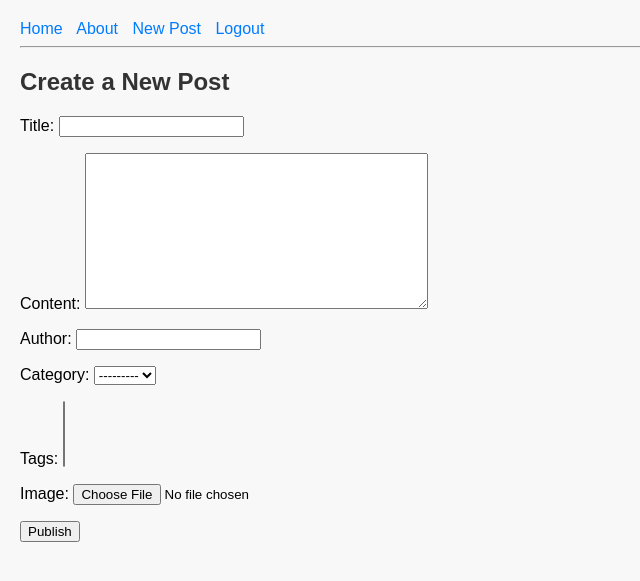
After one commit to ssngangasimon/django-blog, a Django app: page /blog/new/ in a window 1280 px wide. The commit adds this page. Shown: the top 581 px of the page, without its empty margins (0-640 px from the left). Run offline with Django 5.2, Linux system fonts and the light colour scheme; the visitor is signed in with stand-in values (Sample User, id 1); data that the repository does not hold is empty.

Commit message:
add post create, edit, delete views and templates

```diff
--- /dev/null
+++ b/blog/forms.py
@@ -0,0 +1,7 @@
+from django import forms
+from .models import Post
+
+class PostForm(forms.ModelForm):
+    class Meta:
+        model = Post
+        fields = ['title', 'content', 'author', 'category', 'tags', 'image']
--- a/blog/models.py
+++ b/blog/models.py
@@ -22,6 +22,7 @@ class Post(models.Model):
     created_at = models.DateTimeField(auto_now_add=True)
     category = models.ForeignKey(Category, on_delete=models.CASCADE)
     tags = models.ManyToManyField(Tag)
+    image = models.ImageField(upload_to='post/images', blank=True, null=True)
 
     def __str__(self):
         return self.title
--- a/blog/templates/blog/base.html
+++ b/blog/templates/blog/base.html
@@ -10,6 +10,13 @@
     <nav>
         <a href="{% url 'home' %}">Home</a>
         <a href="{% url 'about' %}">About</a>
+
+        {% if user.is_authenticated %}
+        <a href="{% url 'create_post' %}">New Post</a>
+        <a href="{% url 'logout' %}">Logout</a>
+        {% else %}
+            <a href="{% url 'login' %}">Login</a>
+        {% endif %}
     </nav>
 
     <hr>
--- /dev/null
+++ b/blog/templates/blog/new_post.html
@@ -0,0 +1,13 @@
+{% extends 'blog/base.html' %}
+
+{% block title %}New Post{% endblock %}
+
+{% block content %}
+<h2>Create a New Post</h2>
+
+<form method="POST" enctype="multipart/form-data">
+    {% csrf_token %}
+    {{ form.as_p }}
+    <button type="submit">Publish</button>
+</form>
+{% endblock %}
--- a/blog/templates/blog/post_detail.html
+++ b/blog/templates/blog/post_detail.html
@@ -10,5 +10,10 @@
     {% endfor %}
 </p>
 <p>{{ post.content }}</p>
+{% if user.is_authenticated %}
+    <a href="{% url 'edit_post' post.id %}">Edit</a> |
+    <a href="{% url 'delete_post' post.id %}">Delete</a>
+{% endif %}
+
 <p><small>Posted on: {{ post.created_at }}</small></p>
 {% endblock %}
--- a/blog/urls.py
+++ b/blog/urls.py
@@ -2,7 +2,11 @@ from django.urls import path
 from . import views
 
 urlpatterns = [
-    path('', views.home, name="home"),
-    path('about', views.about, name='about'),
+    path('', views.home, name='home'),
+    path('about/', views.about, name='about'),
+    path('new/', views.create_post, name='create_post'),
     path('<int:id>/', views.post_detail, name='post_detail'),
+    path('<int:id>/edit/', views.edit_post, name='edit_post'),
+    path('<int:id>/delete/', views.delete_post, name='delete_post'),
+
 ]
--- a/blog/views.py
+++ b/blog/views.py
@@ -1,5 +1,7 @@
+from django.contrib.auth.decorators import login_required
 from django.shortcuts import render, get_object_or_404
 from .models import Post
+from .forms import PostForm
 
 # Home page – list all posts
 def home(request):
@@ -13,3 +15,40 @@ def about(request):
 def post_detail(request, id):
     post = get_object_or_404(Post, id=id)
     return render(request, 'blog/post_detail.html', {'post': post})
+
+@login_required
+def create_post(request):
+    if request.method == 'POST':
+        form = PostForm(request.POST, request.FILES)
+        if form.is_valid():
+            form.save()
+            return redirect('home')
+
+    else:
+        form = PostForm()
+
+    return render(request, 'blog/new_post.html', {'form':form})
+
+@login_required
+def edit_post(request, id):
+    post = get_object_or_404(Post, id=id)
+
+    if request.method == 'POST':
+        form = PostForm(request.POST, request.FILES, instance=post)
+        if form.is_valid():
+            form.save()
+            return redirect('post_detail', id=post.id)
+    else:
+        form = PostForm(instance=post)
+
+    return render(request, 'blog/edit_post.html', {'form': form})
+
+@login_required
+def delete_post(request, id):
+    post = get_object_or_404(Post, id=id)
+
+    if request.method == 'POST':
+        post.delete()
+        return redirect('home')
+
+    return render(request, 'blog/delete_post.html', {'post': post})
--- a/myblog/settings.py
+++ b/myblog/settings.py
@@ -39,6 +39,9 @@ INSTALLED_APPS = [
     'django.contrib.staticfiles',
     'blog',
 ]
+
+LOGIN_URL = '/login/'
+
 
 MIDDLEWARE = [
     'django.middleware.security.SecurityMiddleware',
--- a/myblog/urls.py
+++ b/myblog/urls.py
@@ -1,23 +1,12 @@
-"""
-URL configuration for myblog project.
-
-The `urlpatterns` list routes URLs to views. For more information please see:
-    https://docs.djangoproject.com/en/5.2/topics/http/urls/
-Examples:
-Function views
-    1. Add an import:  from my_app import views
-    2. Add a URL to urlpatterns:  path('', views.home, name='home')
-Class-based views
-    1. Add an import:  from other_app.views import Home
-    2. Add a URL to urlpatterns:  path('', Home.as_view(), name='home')
-Including another URLconf
-    1. Import the include() function: from django.urls import include, path
-    2. Add a URL to urlpatterns:  path('blog/', include('blog.urls'))
-"""
 from django.contrib import admin
 from django.urls import path, include
+from django.contrib.auth import views as auth_views
+from django.shortcuts import redirect
 
 urlpatterns = [
+    path('', lambda request: redirect('home'), name='root'),  # redirects to /blog/
     path('admin/', admin.site.urls),
-    path('blog/', include('blog.urls')),
+    path('blog/', include('blog.urls')),  # Blog routes
+    path('login/', auth_views.LoginView.as_view(), name='login'),
+    path('logout/', auth_views.LogoutView.as_view(next_page='home'), name='logout'),
 ]
```
Also changed, not shown: blog/templates/blog/delete_post.html (added, +9 -0 lines), blog/templates/blog/edit_post.html (added, +9 -0 lines), blog/templates/registration/login.html (added, +12 -0 lines), blog/migrations/0002_post_image.py (added).
